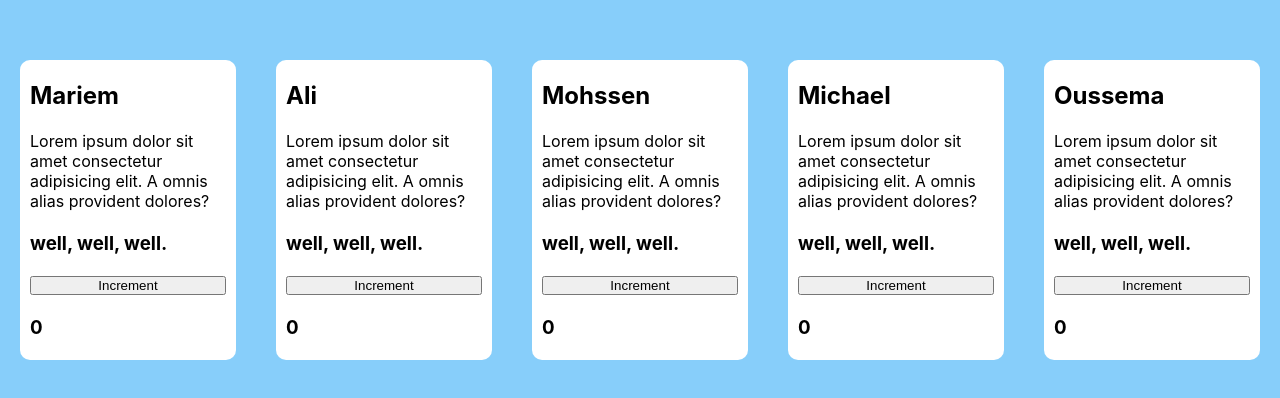
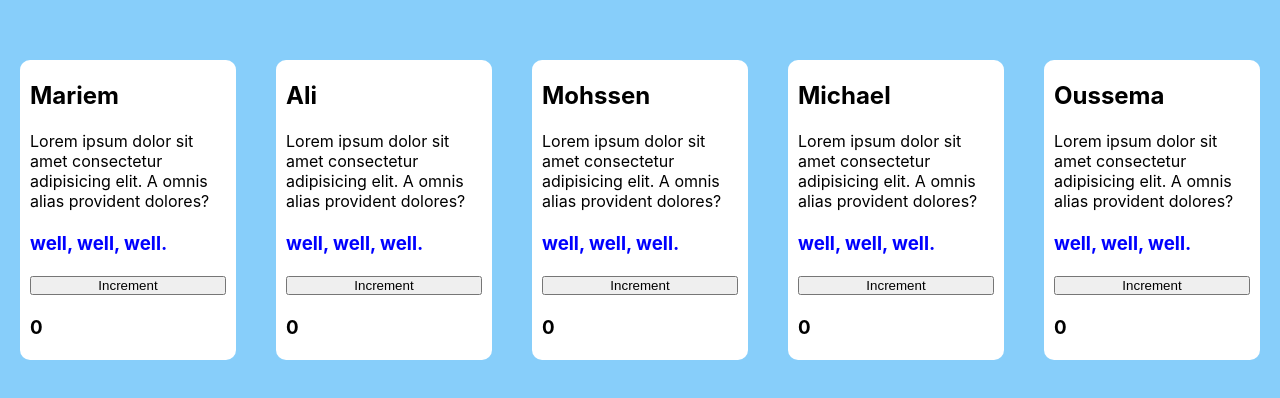
Before and after one commit to MariemBok/MERN-Stack-Project, a React (Create React App) app in the folder first_react_project/: page / in a window 1280 px wide. Shown: the part 190-588 px from the top of the page. Built offline with nearby package versions, Linux system fonts and the light colour scheme.

Commit message:
props and usestate

```diff
--- a/first_react_project/src/App.css
+++ b/first_react_project/src/App.css
@@ -21,3 +21,12 @@
   padding: 10px;
   margin: 20px;
 }
+
+.red{
+  color: red;
+  font-size: 50px;
+}
+
+.blue{
+  color: blue;
+}
--- a/first_react_project/src/Tweet.js
+++ b/first_react_project/src/Tweet.js
@@ -1,16 +1,18 @@
 import React, {useState} from "react";
 
 function Tweet({name}){
+    const [isRed, redSet] = useState(false);
     const [count, countSet]= useState(0);
     const Increment = () =>{
         countSet(count + 1);
+        redSet(!isRed);
     }
 
     return(
         <div className="tweet">
             <h2>{name}</h2>
             <p>Lorem ipsum dolor sit amet consectetur adipisicing elit. A omnis alias provident dolores?</p>
-            <h3>well, well, well.</h3>
+            <h3 className={isRed ? "red" : "blue"}>well, well, well.</h3>
             <button onClick={Increment}>Increment</button>
             <h3>{count}</h3>
         </div>
```
